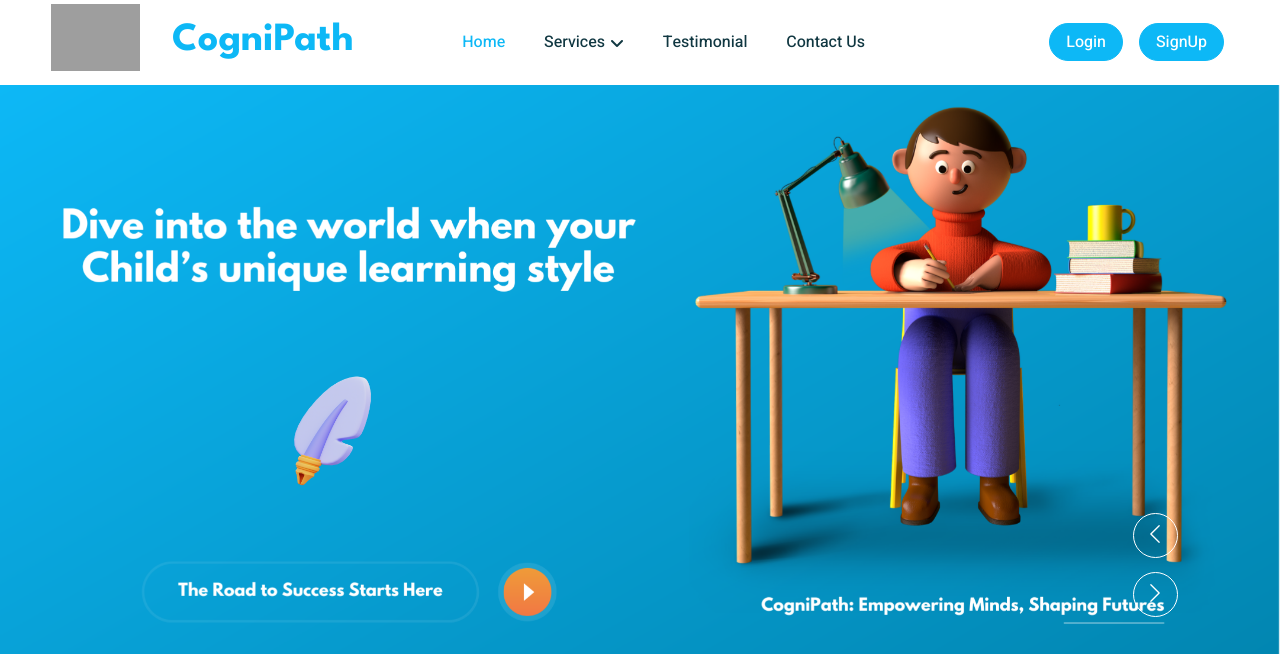
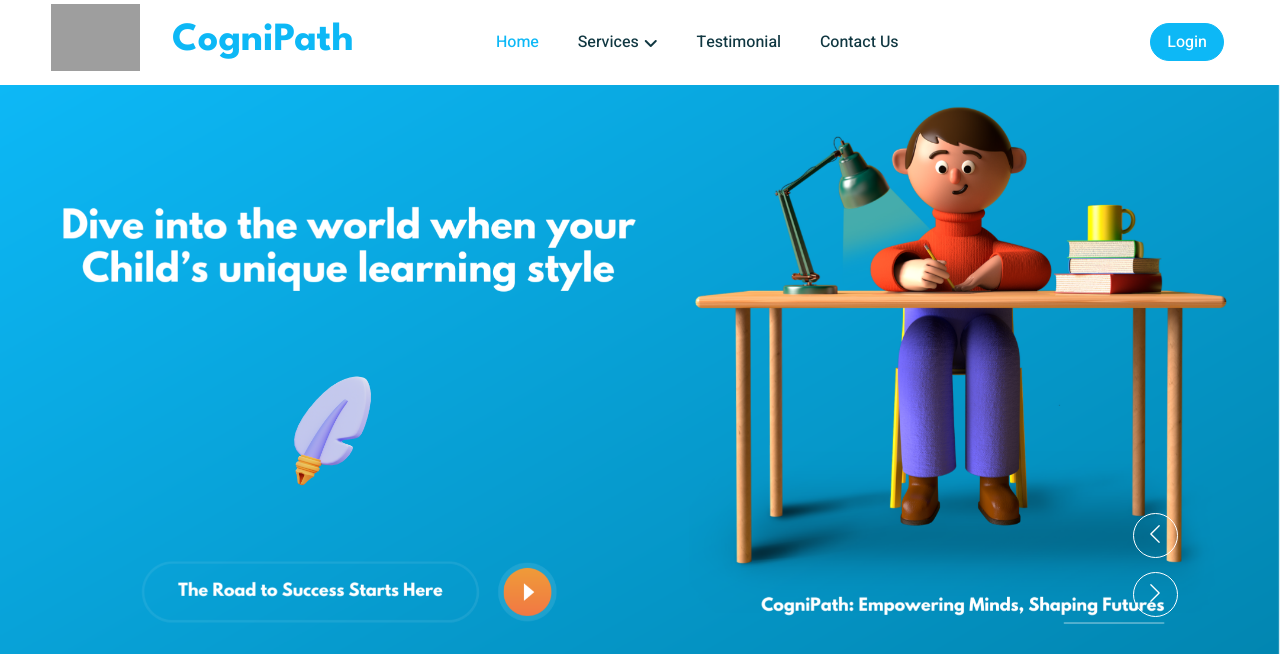
Before and after one commit to Ghada-ui/CogniPath, a Flask app: page / in a window 1280 px wide. Shown: the top 654 px of the page. Run offline with Flask 2, Linux system fonts and the light colour scheme; parts of the project's set-up code (start-up, migrations or seed data) failed here and were passed over; some libraries are stand-ins or nearby versions; grey boxes are pictures that could not be loaded.

Commit message:
Remove commented-out SignUp link from index.html for cleaner code

```diff
--- a/app/templates/index.html
+++ b/app/templates/index.html
@@ -83,7 +83,7 @@
                     <a href="/logout" class="btn btn-primary rounded-pill px-3 d-none d-lg-block mx-2">Logout</a>
                     {% else %}
                     <a href="/auth" class="btn btn-primary rounded-pill px-3 d-none d-lg-block mx-2">Login</a>
-                    <a href="/auth" class="btn btn-primary rounded-pill px-3 d-none d-lg-block mx-2">SignUp</a>
+                    <!-- <a href="/auth" class="btn btn-primary rounded-pill px-3 d-none d-lg-block mx-2">SignUp</a> -->
                     {% endif %}
                 </div>
             </div>
```
